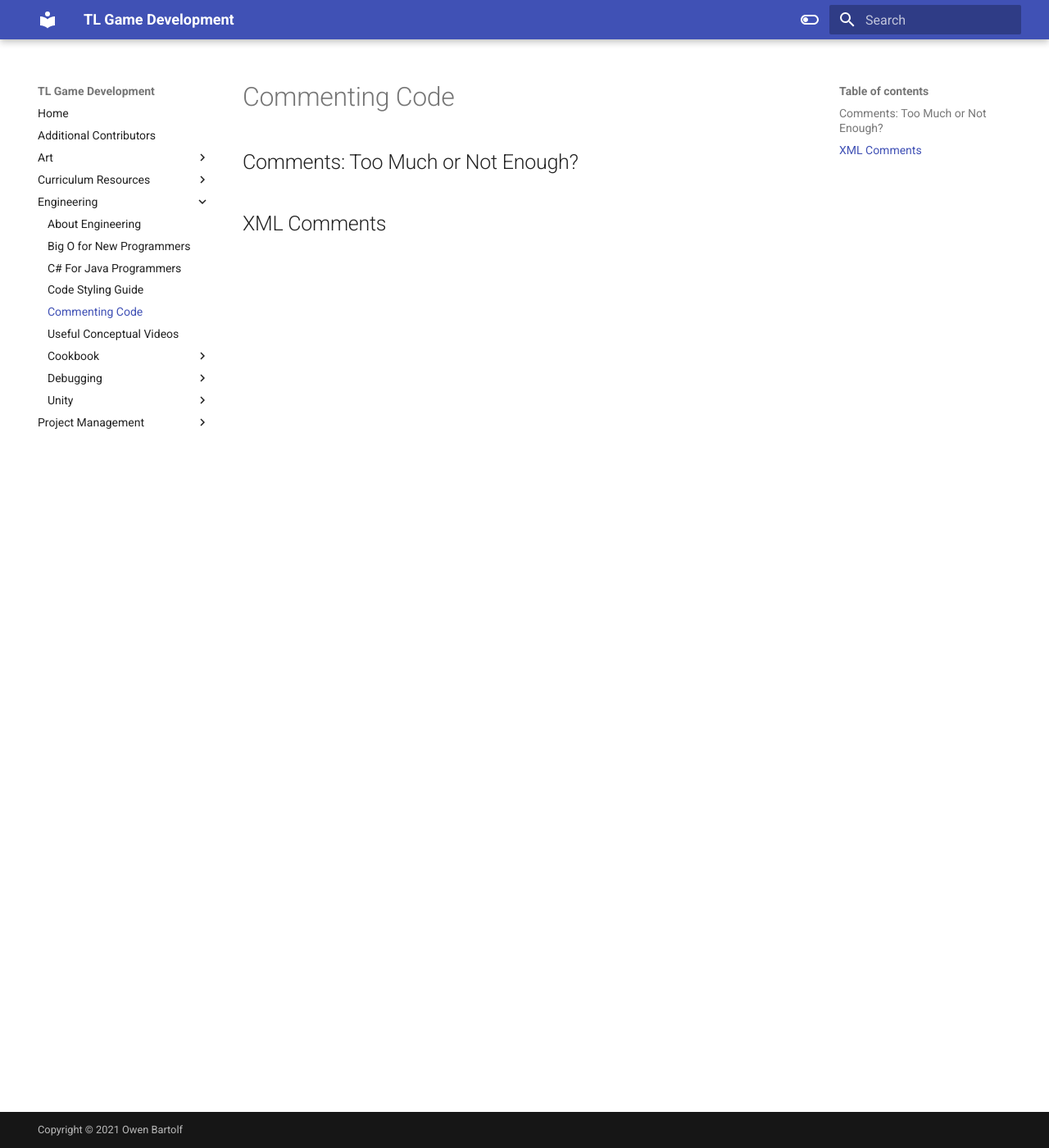
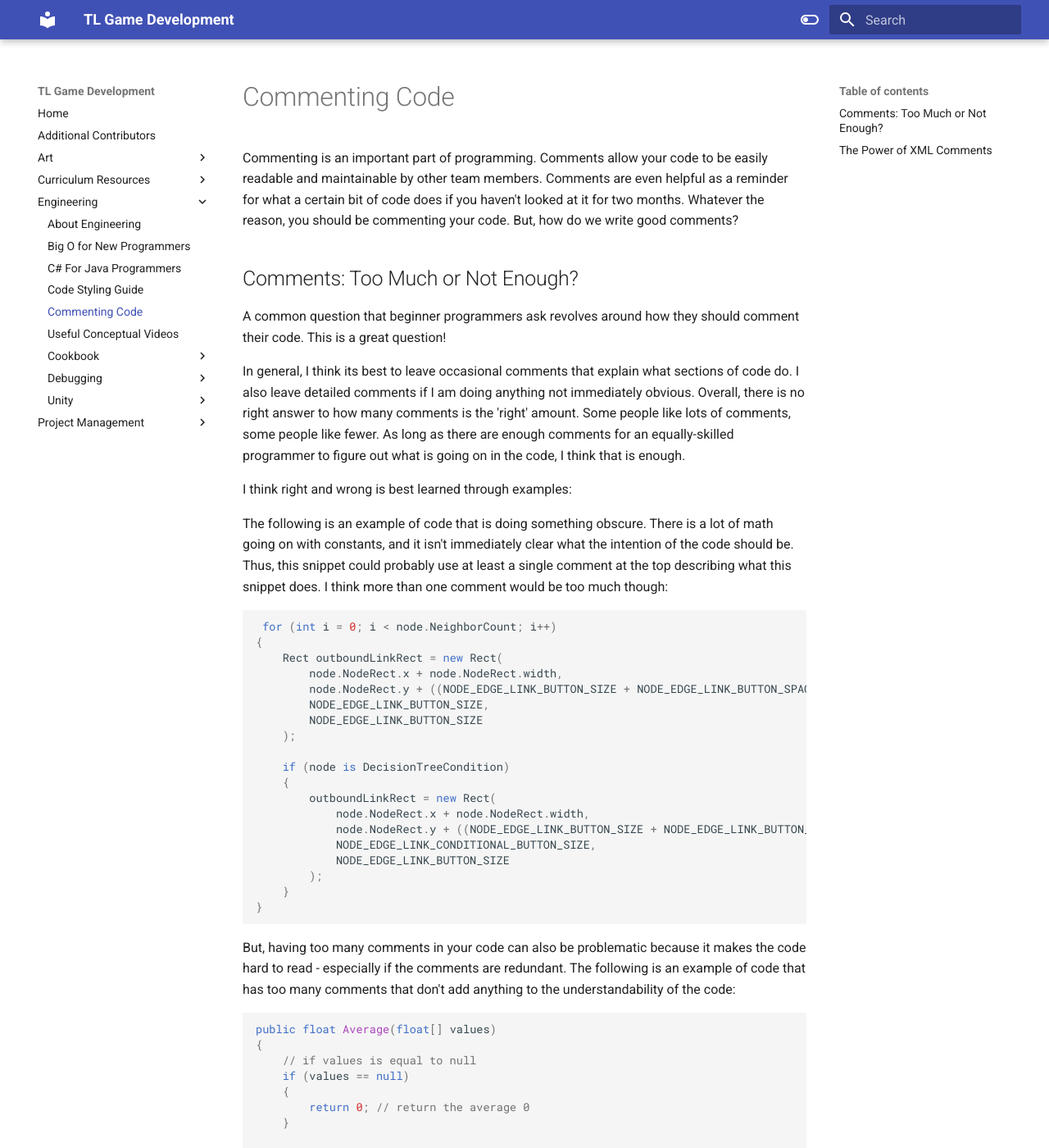
Before and after one commit to daftcube/TLGameDev, an MkDocs documentation site: the page built from docs/Engineering/Comments.md, in a window 1280 px wide and 1400 px high. Shown: the whole window at 82% size. Built offline with MkDocs 1.6.1 and Material for MkDocs 9.7.7, drawn with Linux system fonts in a browser that asks for light colours; some of the changed text lies outside the part shown.

Commit message:
More work on commets page

````diff
--- a/docs/Engineering/Comments.md
+++ b/docs/Engineering/Comments.md
@@ -1,6 +1,80 @@
 # Commenting Code
+
+Commenting is an important part of programming. Comments allow your code to be easily readable and maintainable by other team members. Comments are even helpful as a reminder for what a certain bit of code does if you haven't looked at it for two months. Whatever the reason, you should be commenting your code. But, how do we write good comments?
 
 ## Comments: Too Much or Not Enough?
 
+A common question that beginner programmers ask revolves around how they should comment their code. This is a great question!
 
-## XML Comments
+In general, I think its best to leave occasional comments that explain what sections of code do. I also leave detailed comments if I am doing anything not immediately obvious. Overall, there is no right answer to how many comments is the 'right' amount. Some people like lots of comments, some people like fewer. As long as there are enough comments for an equally-skilled programmer to figure out what is going on in the code, I think that is enough.
+
+I think right and wrong is best learned through examples:
+
+The following is an example of code that is doing something obscure. There is a lot of math going on with constants, and it isn't immediately clear what the intention of the code should be. Thus, this snippet could probably use at least a single comment at the top describing what this snippet does. I think more than one comment would be too much though:
+
+```csharp
+ for (int i = 0; i < node.NeighborCount; i++)
+{
+    Rect outboundLinkRect = new Rect(
+        node.NodeRect.x + node.NodeRect.width,
+        node.NodeRect.y + ((NODE_EDGE_LINK_BUTTON_SIZE + NODE_EDGE_LINK_BUTTON_SPACING) * (i + 2)),
+        NODE_EDGE_LINK_BUTTON_SIZE,
+        NODE_EDGE_LINK_BUTTON_SIZE
+    );
+
+    if (node is DecisionTreeCondition)
+    {
+        outboundLinkRect = new Rect(
+            node.NodeRect.x + node.NodeRect.width,
+            node.NodeRect.y + ((NODE_EDGE_LINK_BUTTON_SIZE + NODE_EDGE_LINK_BUTTON_SPACING) * (i + 2)),
+            NODE_EDGE_LINK_CONDITIONAL_BUTTON_SIZE,
+            NODE_EDGE_LINK_BUTTON_SIZE
+        );
+    }
+}
+```
+
+But, having too many comments in your code can also be problematic because it makes the code hard to read - especially if the comments are redundant. The following is an example of code that has too many comments that don't add anything to the understandability of the code:
+
+```csharp
+public float Average(float[] values)
+{
+    // if values is equal to null
+    if (values == null)
+    {
+        return 0; // return the average 0
+    }
+
+    float average = 0; // Declare a variable called average.
+    foreach(float val in values) // For every value in values
+    {
+        average += val; // increment average by current value
+    }
+    // at the end, return the average divided by the number of elements
+    return average / values.Length; // return the average.
+}
+```
+
+Over time, you will develop a commenting style. If working on a team, ensure that your commenting style complements the rest of the team's commenting styles.
+
+## The Power of XML Comments
+
+XML Comments are a special feature to Visual Studio. XML Comments are special comments that one places before the definition of classes, properties, .
+
+If code in the project has XML comments, Visual Studio will display those comments in the intellisense autocomplete window. The ability to have the documentation integrated with autocomplete is a massive boon; it is so much faster to have the documentation right there than to switch tabs to look at the method source!
+
+![Autocomplete Example 1](../../_assets/xmlCommentAutocomplete1.png)
+
+You can even define XML comments for parameters and return types. Your comments will be displayed in the intellisense window. This is so much faster, especially for other team members who might be using your code but not working on its source directly.
+
+![Autocomplete Example 2](../../_assets/xmlCommentAutocomplete2.png)
+
+Webpage documentation can also be automatically generated from just the source code and its XML Comments using a tool like [Doxygen](https://www.doxygen.nl/index.html). This is especially useful when writing code in collaboration with lots of people; it is much easier to search documentation for the members of a class than to find the source file in the project and open it. The following is autogenerated documentation for [DarkRift2](), a 3rd-party Unity networking library.
+
+![Doxygen output example](../../_assets/doxygen.png)
+
+To auto-generate the template of an XML comment in Visual Studio, just type `///` before a property, class, interface, or method, and the editor will create a new XML block comment with all the relevant tags.
+
+![Xml /// Directive](../../_assets/xmlCommentTutorial.gif)
+
+See? It's that easy!
````
Also changed, not shown: docs/_assets/doxygen.png (added), docs/_assets/xmlCommentTutorial.gif (added).
